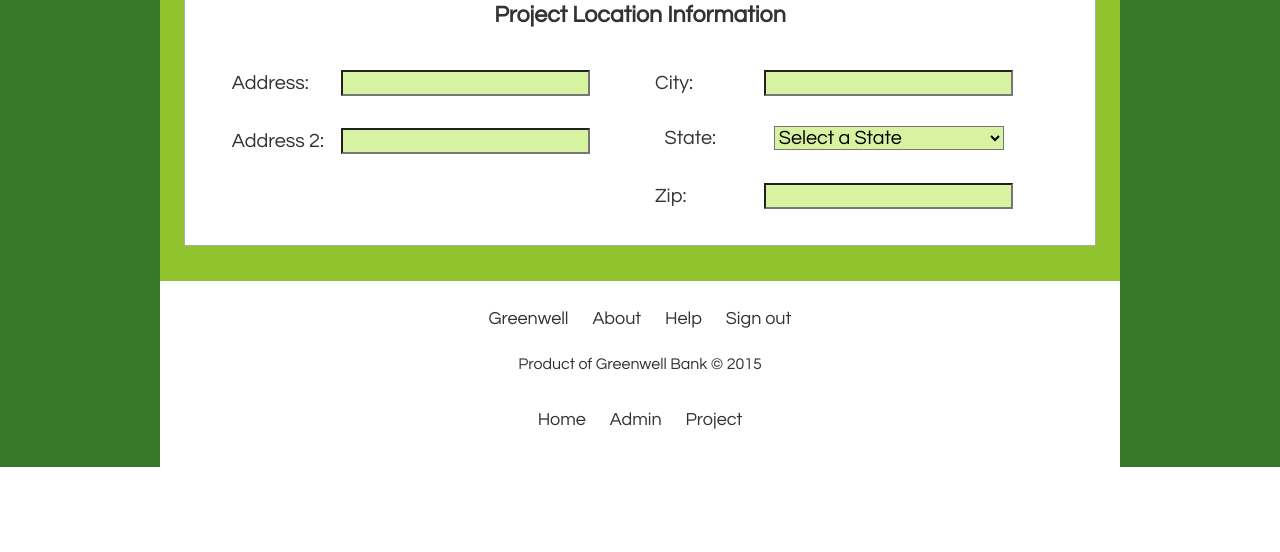
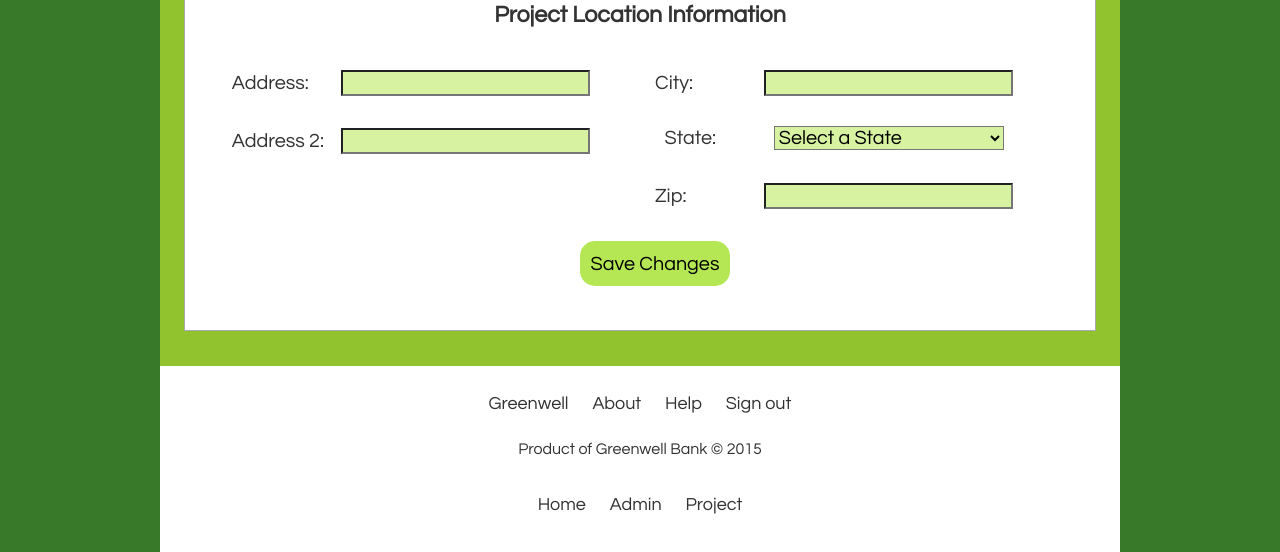
Before and after one commit to teamgreen/bidwell, a PHP site: page /project.php in a window 1280 px wide, after a click on "Project Information". Shown: the part 1478-2030 px from the top of the page. Before the commit the page ends 1945 px from the top, so only its background shows below. Run offline with PHP 8.4, Linux system fonts and the light colour scheme; the visitor is signed in with stand-in values (Sample User, id 1); data that the repository does not hold is empty; some libraries are stand-ins or nearby versions; some web fonts are replaced.

Commit message:
Made changes to project-1 tab
now has save changes button

```diff
--- a/webdev/includes/project-tab1.inc.php
+++ b/webdev/includes/project-tab1.inc.php
@@ -166,6 +166,9 @@
 	</div>
 	</form>
 
+	<button name="save-changes" value="save-changes" type="button">Save Changes</button>
+
+
 <!-- <div id="home-form_dashboard">
 	<hr>
 	<p>Project Information</p>
```
